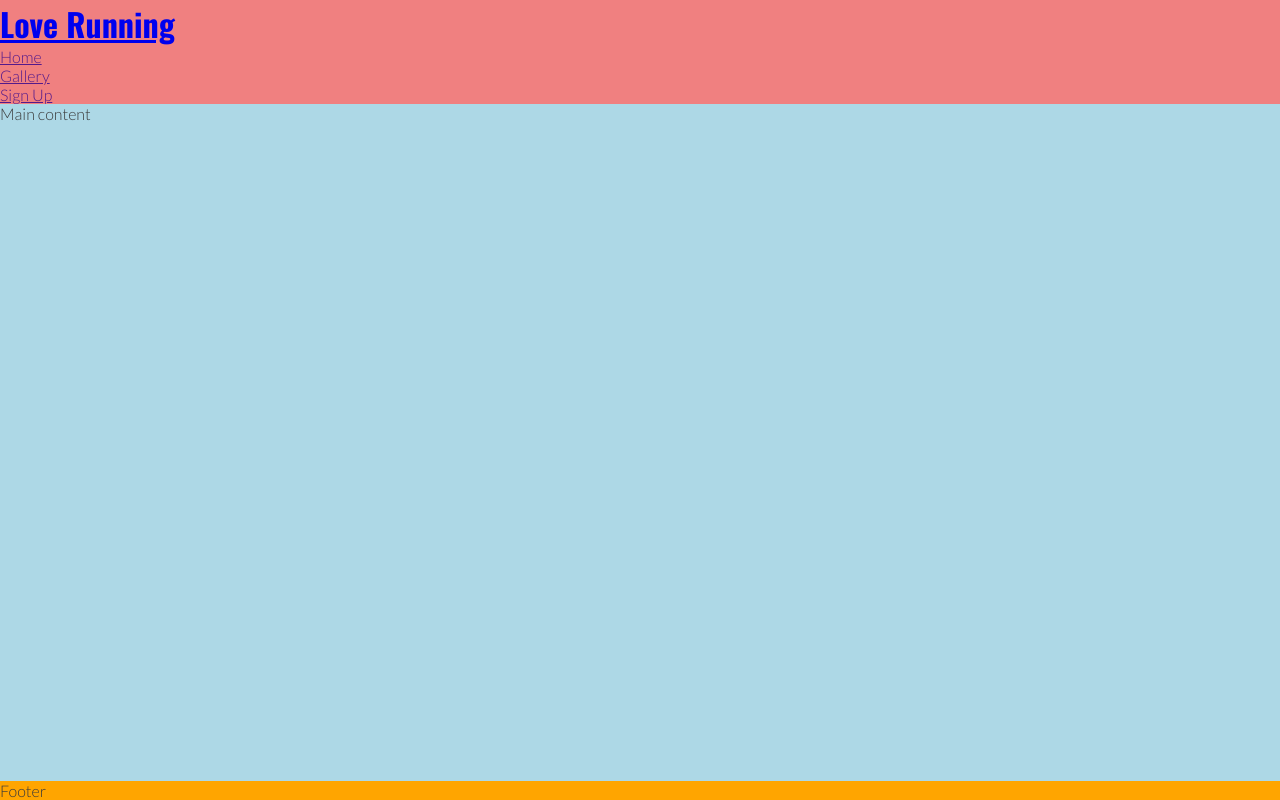
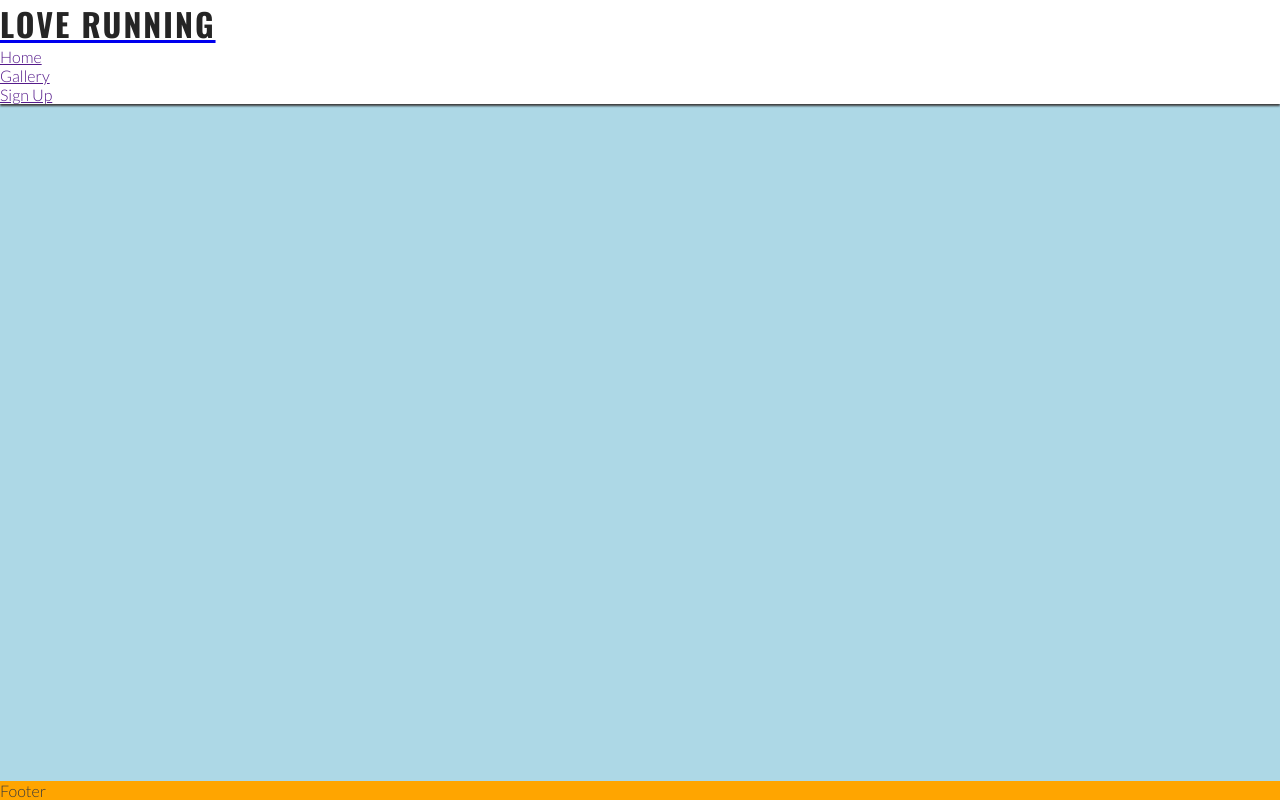
Before and after one commit to Elenaderothschild/Love-Running, a plain HTML site: page index.html in a window 1280 px wide. Drawn offline with nearby package versions, Linux system fonts and the light colour scheme.

Commit message:
Fix bug stylesheet

```diff
--- a/assets/css/style.css
+++ b/assets/css/style.css
@@ -21,11 +21,24 @@ body {
 
 /*header*/
 header {
-    background-color: lightcoral;
+    background-color: #ffffff;
+    padding: 0 1 rem;
+    position: fixed;
+    z-index: 99;
+    width: 100%;
+    box-shadow: 0 2px 2px #3a3a3a;
+}
+
+header {
+    text-decoration: none;
+    color: inherit;
 }
 
 h1 {
     font-family: 'Oswald', sans-serif;
+    text-transform: uppercase;
+    letter-spacing: 2px;
+    color: #252525;
 }
 
 /*main content*/
```
